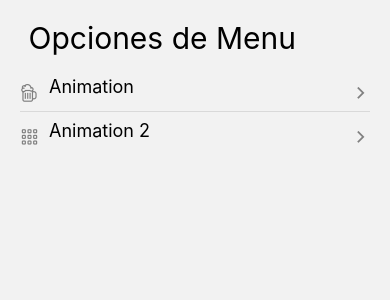
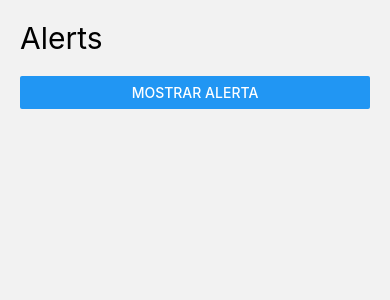
Before and after one commit to JaimeBoschDev/React_Native_Components, a React Native app: screen /AlertScreen in a window 390 px wide. Shown: the top 300 px of the page. Built offline with nearby package versions, Linux system fonts and the light colour scheme.

Commit message:
Curso hasta el 205

```diff
--- /dev/null
+++ b/src/Components/CustomSwitch.tsx
@@ -0,0 +1,41 @@
+import React, {useState} from 'react';
+import {Platform, StyleSheet, Switch, Text, View} from 'react-native';
+
+interface Props {
+  labelText?: String;
+  isOn: boolean;
+  onChange: () => void;
+}
+
+export const CustomSwitch = ({isOn, labelText, onChange}: Props) => {
+  const [isEnabled, setIsEnabled] = useState(isOn);
+  const toggleSwitch = () => {
+    setIsEnabled(previousState => !previousState);
+    onChange();
+  };
+
+  return (
+    <View style={styles.container}>
+      <Text style={styles.text}>{labelText}</Text>
+      <Switch
+        trackColor={{false: '#D9D9DB', true: '#5856D6'}}
+        thumbColor={Platform.OS === 'android' ? '5856D6' : ''}
+        // ios_backgroundColor="#3e3e3e"
+        onValueChange={toggleSwitch}
+        value={isEnabled}
+      />
+    </View>
+  );
+};
+
+const styles = StyleSheet.create({
+  container: {
+    flexDirection: 'row',
+    justifyContent: 'space-around',
+  },
+  text: {
+    color: '#5856D6',
+    fontSize: 25,
+    fontStyle: 'italic',
+  },
+});
--- a/src/Components/FlatListMenuItem.tsx
+++ b/src/Components/FlatListMenuItem.tsx
@@ -21,7 +21,7 @@ export const FlatListMenuItem = ({menuItem}: Props) => {
           style={styles.iconItem}
           name={menuItem.icon}
           size={19}
-          color="gray"
+          color="#5856D6"
         />
         <Text style={styles.textItem}>{menuItem.name}</Text>
         <View style={{flex: 1}} />
@@ -31,7 +31,7 @@ export const FlatListMenuItem = ({menuItem}: Props) => {
           }}
           name="chevron-forward-outline"
           size={19}
-          color="gray"
+          color="#5856D6"
         />
       </View>
     </TouchableOpacity>
--- /dev/null
+++ b/src/Components/HeaderTittle.tsx
@@ -0,0 +1,15 @@
+import React from 'react';
+import {Text, View} from 'react-native';
+import {styles} from '../theme/appTheme';
+
+interface Props {
+  tittle: String;
+}
+
+export const HeaderTittle = ({tittle}: Props) => {
+  return (
+    <View style={{marginBottom: 20}}>
+      <Text style={styles.title}>{tittle}</Text>
+    </View>
+  );
+};
--- a/src/Navigator/Navigator.tsx
+++ b/src/Navigator/Navigator.tsx
@@ -3,6 +3,8 @@ import {createStackNavigator} from '@react-navigation/stack';
 import {HomeScreen} from '../Screens/HomeScreen';
 import {Animation1} from '../Screens/Animation1';
 import {Animation2} from '../Screens/Animation2';
+import {SwitchComponent} from '../Screens/SwitchComponent';
+import {AlertScreen} from '../Screens/AlertScreen';
 
 const Stack = createStackNavigator();
 
@@ -15,6 +17,8 @@ export const Navigator = () => {
       <Stack.Screen name="HomeScreen" component={HomeScreen} />
       <Stack.Screen name="Animation1" component={Animation1} />
       <Stack.Screen name="Animation2" component={Animation2} />
+      <Stack.Screen name="SwitchComponent" component={SwitchComponent} />
+      <Stack.Screen name="AlertScreen" component={AlertScreen} />
     </Stack.Navigator>
   );
 };
--- /dev/null
+++ b/src/Screens/AlertScreen.tsx
@@ -0,0 +1,24 @@
+import React from 'react';
+import {Alert, View} from 'react-native';
+import {styles} from '../theme/appTheme';
+import {HeaderTittle} from '../Components/HeaderTittle';
+import {Button} from 'react-native';
+
+export const AlertScreen = () => {
+  const createTwoButtonAlert = () =>
+    Alert.alert('Alert Title', 'My Alert Msg', [
+      {
+        text: 'Cancel',
+        onPress: () => console.log('Cancel Pressed'),
+        style: 'cancel',
+      },
+      {text: 'OK', onPress: () => console.log('OK Pressed')},
+    ]);
+
+  return (
+    <View style={styles.globalMargin}>
+      <HeaderTittle tittle="Alerts" />
+      <Button title="Mostrar alerta" onPress={createTwoButtonAlert} />
+    </View>
+  );
+};
--- a/src/Screens/HomeScreen.tsx
+++ b/src/Screens/HomeScreen.tsx
@@ -1,30 +1,11 @@
 import React from 'react';
-import {Text, View, FlatList} from 'react-native';
+import {View, FlatList} from 'react-native';
 import {styles} from '../theme/appTheme';
 import {FlatListMenuItem} from '../Components/FlatListMenuItem';
-
-const MenuItems = [
-  {
-    name: 'Animation ',
-    icon: 'beer-outline',
-    page: 'Animation1',
-  },
-  {
-    name: 'Animation 2',
-    icon: 'apps-outline',
-    page: 'Animation2',
-  },
-];
+import {MenuItems} from '../data/MenuItems';
+import {HeaderTittle} from '../Components/HeaderTittle';
 
 export const HomeScreen = () => {
-  const renderListHeader = () => {
-    return (
-      <View style={{marginBottom: 20}}>
-        <Text style={styles.title}> Opciones de Menu </Text>
-      </View>
-    );
-  };
-
   const SeparetorItem = () => {
     return (
       <View style={{borderBottomWidth: 1, opacity: 0.1, marginVertical: 8}} />
@@ -37,7 +18,7 @@ export const HomeScreen = () => {
         data={MenuItems}
         renderItem={({item}) => <FlatListMenuItem menuItem={item} />}
         keyExtractor={item => item.name}
-        ListHeaderComponent={renderListHeader()}
+        ListHeaderComponent={() => <HeaderTittle tittle="Opciones de Menú" />}
         ItemSeparatorComponent={SeparetorItem()}
       />
     </View>
--- /dev/null
+++ b/src/Screens/SwitchComponent.tsx
@@ -0,0 +1,56 @@
+import React, {useState} from 'react';
+import {StyleSheet, View, Switch, Platform, Text} from 'react-native';
+import {HeaderTittle} from '../Components/HeaderTittle';
+import {CustomSwitch} from '../Components/CustomSwitch';
+
+export const SwitchComponent = () => {
+  const [state, setState] = useState({
+    isActive: true,
+    isHappy: true,
+    isHungry: false,
+  });
+
+  const {isActive, isHappy, isHungry} = state;
+
+  const onChange = (field: string, value: boolean) => {
+    setState({
+      ...state,
+      [field]: value,
+    });
+  };
+
+  return (
+    <View style={styles.container}>
+      <HeaderTittle tittle="Switches" />
+      <CustomSwitch
+        isOn={isActive}
+        labelText="Active: "
+        onChange={() => onChange('isActive', !isActive)}
+      />
+
+      <CustomSwitch
+        isOn={isHappy}
+        labelText="Happy: "
+        onChange={() => onChange('isHappy', !isHappy)}
+      />
+
+      <CustomSwitch
+        isOn={isHungry}
+        labelText="Hungry: "
+        onChange={() => onChange('isHungry', !isHungry)}
+      />
+
+      <Text style={{color: 'black', fontSize: 18}}>
+        {JSON.stringify(state, null, 5)}
+      </Text>
+    </View>
+  );
+};
+
+const styles = StyleSheet.create({
+  container: {
+    flex: 1,
+    alignItems: 'center',
+    justifyContent: 'center',
+  },
+});
--- /dev/null
+++ b/src/data/MenuItems.tsx
@@ -0,0 +1,22 @@
+export const MenuItems = [
+  {
+    name: 'Animation ',
+    icon: 'beer-outline',
+    page: 'Animation1',
+  },
+  {
+    name: 'Animation 2',
+    icon: 'apps-outline',
+    page: 'Animation2',
+  },
+  {
+    name: 'Switch',
+    icon: 'toggle-outline',
+    page: 'SwitchComponent',
+  },
+  {
+    name: 'Alerts',
+    icon: 'alert-circle-outline',
+    page: 'AlertScreen',
+  },
+];
```
